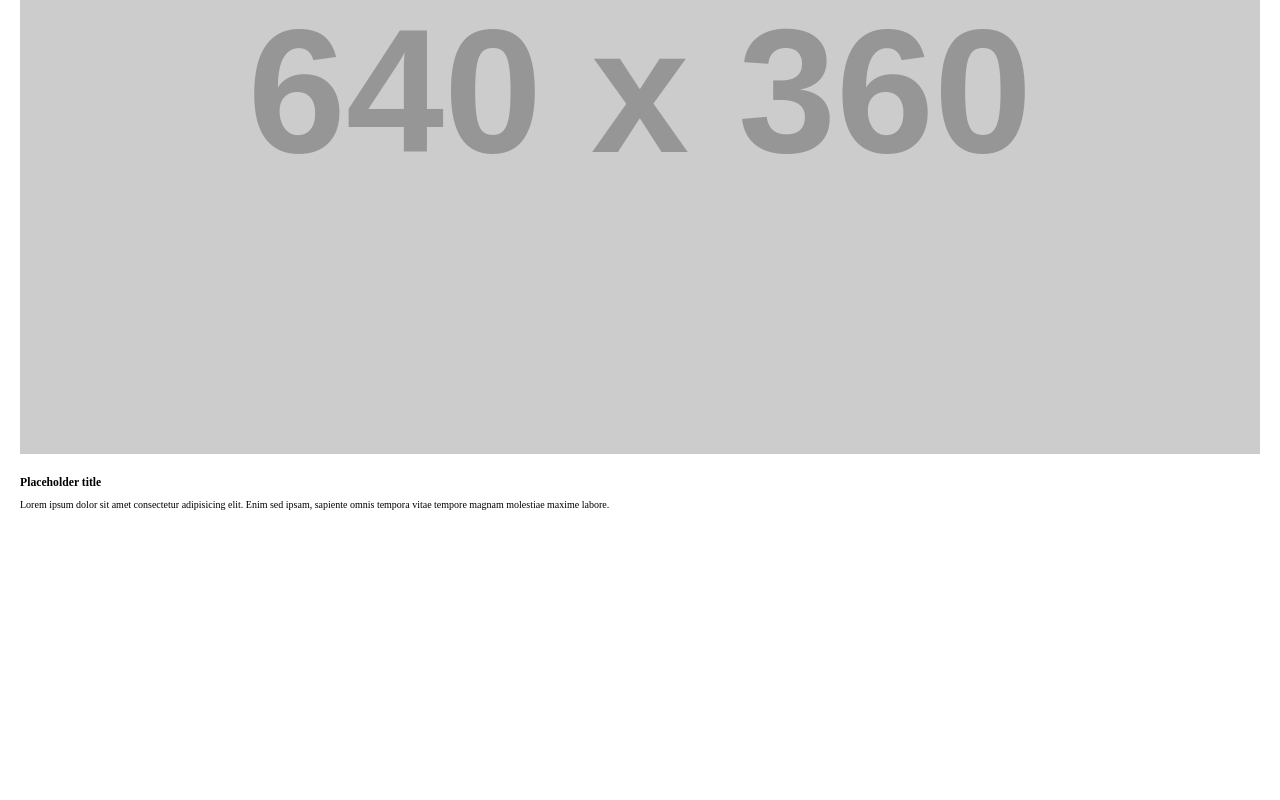
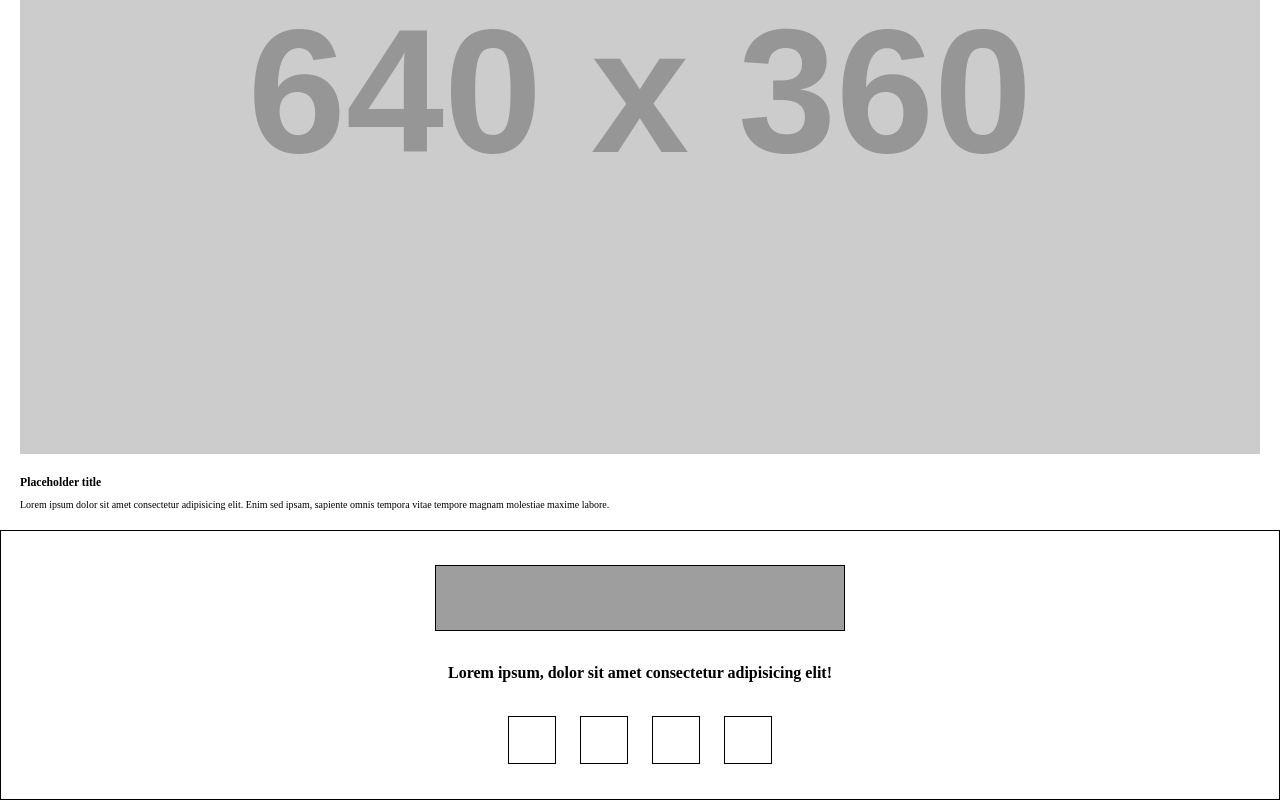
Before and after one commit to Hackathon-Fcamara/technical-share, a React (Create React App) app in the folder front-end/: page / in a window 1280 px wide. Shown: the part 1736-2536 px from the top of the page. Before the commit the page ends 2266 px from the top, so only its background shows below. Built offline with nearby package versions, Linux system fonts and the light colour scheme; grey boxes are pictures that could not be loaded; the HTML template or start-up script is replaced by a standard one.

Commit message:
refactor/atualiza-componente-footer

```diff
--- a/front-end/src/components/Footer/index.js
+++ b/front-end/src/components/Footer/index.js
@@ -1,10 +1,22 @@
+import React from "react";
+import styles from "./styles.module.css";
+
+const {
+  footer,
+  footer__imgWrapper,
+  footer__img,
+  footer__title,
+  footer__iconWrapper,
+  footer__icon
+} = styles;
+
 export const Footer = () => {
   return (
     <section className={footer}>
       <figure className={footer__imgWrapper}>
-        <img className={footer__img} src="" alt="" />
+        <img className={footer__img} src="https://picsum.photos/410/66" alt="" />
       </figure>
-      <h2 className={footer__title}></h2>
+      <h2 className={footer__title}>Lorem ipsum, dolor sit amet consectetur adipisicing elit!</h2>
       <div className={footer__iconWrapper}>
         <span className={footer__icon}></span>
         <span className={footer__icon}></span>
@@ -13,4 +25,4 @@ export const Footer = () => {
       </div>
     </section>
   );
-};
+}
--- /dev/null
+++ b/front-end/src/components/Footer/styles.module.css
@@ -0,0 +1,46 @@
+.footer {
+  display: flex;
+  flex-direction: column;
+  justify-content: space-evenly;
+  align-items: center;
+  border: 1px solid black;
+  height: 100vh;
+  width: 100vw;
+  max-height: 270px;
+}
+
+.footer__imgWrapper {
+  border: 1px solid black;
+  height: 100%;
+  width: 100%;
+  max-height: 66px;
+  max-width: 410px;
+}
+
+.footer__img {
+  height: 100%;
+  width: 100%;
+  max-height: 66px;
+  max-width: 410px;
+}
+
+.footer__title {
+  font-size: 16px;
+}
+
+.footer__iconWrapper {
+  display: flex;
+  justify-content: space-between;
+  height: 100%;
+  width: 100%;
+  max-height: 50px;
+  max-width: 265px;
+}
+
+.footer__icon {
+  border: 1px solid black;
+  height: 100%;
+  width: 100%;
+  max-height: 48px;
+  max-width: 48px;
+}
--- a/front-end/src/pages/PageFindMentor/index.js
+++ b/front-end/src/pages/PageFindMentor/index.js
@@ -1,3 +1,4 @@
+import { Footer } from "../../components/Footer";
 import { Header } from "../../components/Header";
 
 export const PageFindMentor = () => {
@@ -5,6 +6,7 @@ export const PageFindMentor = () => {
     <>
       <Header />
       <h1>Find a mentor</h1>
+      <Footer />
     </>
   );
 };
--- a/front-end/src/pages/PageHome/index.js
+++ b/front-end/src/pages/PageHome/index.js
@@ -2,6 +2,7 @@ import { Header } from "../../components/Header";
 import { Hero } from "../../components/Hero";
 import { BecomeMentor } from "../../components/BecomeMentor";
 import { Benefits } from "../../components/Benefits";
+import { Footer } from "../../components/Footer";
 
 export const PageHome = () => {
   return (
@@ -10,6 +11,7 @@ export const PageHome = () => {
       <Hero />
       <BecomeMentor />
       <Benefits />
+      <Footer />
     </>
   );
 };
--- a/front-end/src/pages/PageLogin/index.js
+++ b/front-end/src/pages/PageLogin/index.js
@@ -1,10 +1,12 @@
 import { Header } from "../../components/Header";
+import { Footer } from "../../components/Footer";
 
 export const PageLogin = () => {
   return(
     <>
       <Header />
       <h1>Login Page</h1>
+      <Footer />
     </>
   );
 };
--- a/front-end/src/pages/PageMentor/index.js
+++ b/front-end/src/pages/PageMentor/index.js
@@ -1,10 +1,13 @@
 import { Header } from "../../components/Header";
+import { SignInFom } from "../../components/SignInForm";
+import { Footer } from "../../components/Footer";
 
 export const PageMentor = () => {
   return(
     <>
       <Header />
-      <h1>Mentor Page</h1>
+      <SignInFom />
+      <Footer />
     </>
   );
 };
--- a/front-end/src/pages/PageSchedule/index.js
+++ b/front-end/src/pages/PageSchedule/index.js
@@ -1,10 +1,12 @@
 import { Header } from "../../components/Header";
+import { Footer } from "../../components/Footer";
 
 export const PageSchedule = () => {
   return(
     <>
       <Header />
       <h1>Schedule Page</h1>
+      <Footer />
     </>
   );
 };
```
